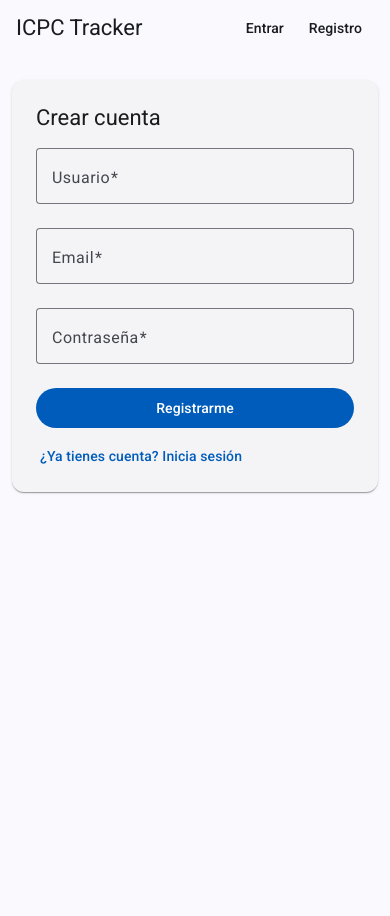
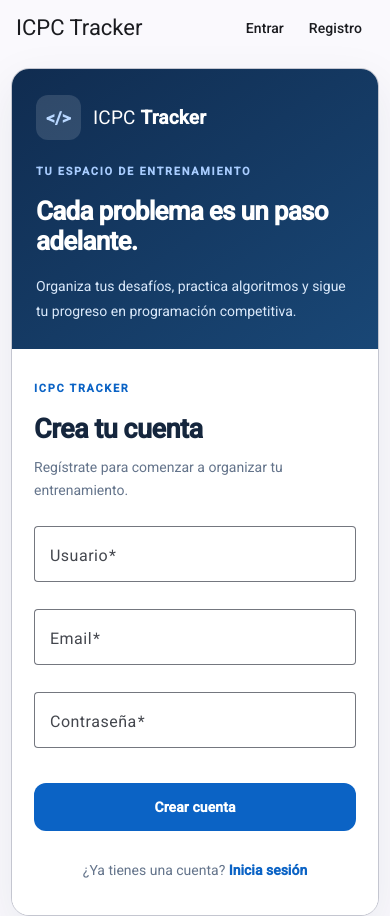
Before and after one commit to Juan-1406/WebMovil-Taller2, an Angular app in the folder frontend/: page /registro in a window 390 px wide. Before the commit the page ends 844 px from the top, so only its background shows below. Built offline with nearby package versions, Linux system fonts and the light colour scheme.

Commit message:
Rediseño de Interfaz Autenticación

```diff
--- /dev/null
+++ b/frontend/src/app/pages/auth-page.css
@@ -0,0 +1,66 @@
+:host {display: block;}
+
+.auth-layout {display: grid; grid-template-columns: minmax(0, 1fr) minmax(0, 1fr);  width: min(1120px, calc(100% - 40px)); min-height: 620px;
+  margin: 40px auto 48px; overflow: hidden; border: 1px solid var(--mat-sys-outline-variant, #e1e5eb); border-radius: 24px; background: #fff;
+  box-shadow: 0 16px 48px rgba(15, 35, 65, 0.08);
+}
+
+.welcome-panel {display: flex; flex-direction: column; justify-content: space-between; gap: 30px;
+  padding: clamp(32px, 4.5vw, 60px); color: #fff; background: linear-gradient(145deg, #102c50, #194776);}
+
+.brand {display: flex; align-items: center; gap: 12px; font-size: 19px;letter-spacing: 0.2px;}
+.brand-mark {display: grid; place-items: center; width: 45px; height: 45px; border-radius: 12px;
+  background: rgba(255, 255, 255, 0.13); color: #b8d7ff; font-weight: 700; font-size: 17px;}
+
+.eyebrow, .form-eyebrow {margin: 0 0 14px; font-size: 11px; font-weight: 700;letter-spacing: 1.7px;}
+.eyebrow { color: #a9cdff; }
+
+.welcome-copy h2 {max-width: 420px; margin: 0 0 18px; font-size: clamp(30px, 3vw, 42px); line-height: 1.16; font-weight: 700;letter-spacing: -0.7px;}
+.welcome-copy > p:last-child {max-width: 420px; margin: 0; color: #d9e8fa; font-size: 15px; line-height: 1.75;}
+
+.features {display: grid; gap: 16px; margin: 0; padding: 0; list-style: none;}
+.features li {display: flex; align-items: center; gap: 12px; font-size: 14px; color: #edf5ff;}
+.feature-dot {flex: 0 0 auto; width: 9px; height: 9px; border-radius: 50%; background: #8cc4ff; box-shadow: 0 0 0 5px rgba(140, 196, 255, 0.12);}
+
+.welcome-footer {margin: 0; color: #bdd5f0; font-size: 12px; letter-spacing: 0.5px;}
+.form-panel {display: flex; align-items: center; justify-content: center; padding: clamp(30px, 4.5vw, 62px); background: #fff;}
+
+.card {width: 100%; max-width: 420px;  border: 0; background: transparent; box-shadow: none;}
+.card mat-card-content,
+.card mat-card-content:first-child,
+.card mat-card-content:last-child {padding: 0;}
+
+.form-heading { margin-bottom: 30px; }
+.form-eyebrow { color: #0b63c5; }
+.form-heading h1 {margin: 0 0 10px; color: #15263d; font-size: clamp(26px, 2.5vw, 33px); font-weight: 700; line-height: 1.2;  letter-spacing: -0.5px;}
+.form-heading > p:last-child {margin: 0; color: #64748b; font-size: 14px; line-height: 1.65;}
+.form {display: flex; flex-direction: column; gap: 7px;}
+.form mat-form-field { width: 100%; }
+
+.submit-btn {width: 100%; height: 48px; margin-top: 8px; border-radius: 12px; font-weight: 600;
+  --mdc-filled-button-container-color: #0b63c5; --mdc-filled-button-label-text-color: #fff;
+  --mat-button-filled-container-color: #0b63c5; --mat-button-filled-label-text-color: #fff;
+}
+
+.switch-auth {margin: 28px 0 0; color: #64748b; text-align: center; font-size: 14px; line-height: 1.6;}
+.switch-auth a {color: #0b63c5; font-weight: 600; text-decoration: none;}
+.switch-auth a:hover { text-decoration: underline; }
+.switch-auth a:focus-visible {outline: 2px solid #0b63c5; outline-offset: 3px; border-radius: 3px;}
+
+@media (max-width: 820px) {
+  .auth-layout {grid-template-columns: 1fr; min-height: 0; margin-top: 24px;}
+  .welcome-panel {gap: 22px; padding: 32px;}
+  .welcome-copy h2 { font-size: 30px; }
+  .welcome-copy > p:last-child { font-size: 14px; }
+  .features, .welcome-footer { display: none; }
+  .form-panel { padding: 40px 32px; }
+}
+
+@media (max-width: 520px) {
+  .auth-layout {width: calc(100% - 24px); margin: 12px auto 24px; border-radius: 18px;}
+  .welcome-panel { padding: 26px 24px; }
+  .welcome-copy h2 { font-size: 26px; }
+  .form-panel { padding: 30px 22px 34px; }
+  .form-heading { margin-bottom: 24px; }
+  .form-heading h1 { font-size: 27px; }
+}
--- a/frontend/src/app/pages/auth-page.ts
+++ b/frontend/src/app/pages/auth-page.ts
@@ -17,16 +17,48 @@ import { AuthService } from '../services/auth.service';
     MatInputModule, MatButtonModule, MatProgressSpinnerModule,
   ],
   template: `
-    <div class="wrap">
+    <section class="auth-layout">
+      <aside class="welcome-panel" aria-label="Acerca de ICPC Tracker">
+        <div class="brand">
+          <span class="brand-mark" aria-hidden="true">&lt;/&gt;</span>
+          <span>ICPC <strong>Tracker</strong></span>
+        </div>
+
+        <div class="welcome-copy">
+          <p class="eyebrow">TU ESPACIO DE ENTRENAMIENTO</p>
+          <h2>Cada problema es un paso adelante.</h2>
+          <p>
+            Organiza tus desafíos, practica algoritmos y sigue tu progreso
+            en programación competitiva.
+          </p>
+        </div>
+
+        <ul class="features">
+          <li><span class="feature-dot" aria-hidden="true"></span>Registra problemas y su estado</li>
+          <li><span class="feature-dot" aria-hidden="true"></span>Organiza tus ejercicios por etiquetas</li>
+          <li><span class="feature-dot" aria-hidden="true"></span>Visualiza tus estadísticas de entrenamiento</li>
+        </ul>
+
+        <p class="welcome-footer">Codeforces · LeetCode · CSES</p>
+      </aside>
+
+      <div class="form-panel">
         <mat-card class="card">
-        <mat-card-header>
-          <mat-card-title>{{ isRegister ? 'Crear cuenta' : 'Iniciar sesión' }}</mat-card-title>
-        </mat-card-header>
           <mat-card-content>
+            <div class="form-heading">
+              <p class="form-eyebrow">ICPC TRACKER</p>
+              <h1>{{ isRegister ? 'Crea tu cuenta' : 'Bienvenido Nuevamente' }}</h1>
+              <p>
+                {{ isRegister
+                  ? 'Regístrate para comenzar a organizar tu entrenamiento.'
+                  : 'Inicia sesión para continuar con tu entrenamiento.' }}
+              </p>
+            </div>
+
             <form [formGroup]="form" (ngSubmit)="submit()" class="form">
               <mat-form-field appearance="outline">
                 <mat-label>Usuario</mat-label>
-              <input matInput formControlName="username" />
+                <input matInput formControlName="username" autocomplete="username" />
                 @if (form.controls.username.hasError('required')) {
                   <mat-error>El usuario es obligatorio</mat-error>
                 } @else if (form.controls.username.hasError('minlength')) {
@@ -37,7 +69,7 @@ import { AuthService } from '../services/auth.service';
               @if (isRegister) {
                 <mat-form-field appearance="outline">
                   <mat-label>Email</mat-label>
-                <input matInput type="email" formControlName="email" />
+                  <input matInput type="email" formControlName="email" autocomplete="email" />
                   @if (form.controls.email.hasError('required')) {
                     <mat-error>El email es obligatorio</mat-error>
                   } @else if (form.controls.email.hasError('email')) {
@@ -48,7 +80,12 @@ import { AuthService } from '../services/auth.service';
 
               <mat-form-field appearance="outline">
                 <mat-label>Contraseña</mat-label>
-              <input matInput type="password" formControlName="password" />
+                <input
+                  matInput
+                  type="password"
+                  formControlName="password"
+                  [attr.autocomplete]="isRegister ? 'new-password' : 'current-password'"
+                />
                 @if (form.controls.password.hasError('required')) {
                   <mat-error>La contraseña es obligatoria</mat-error>
                 } @else if (form.controls.password.hasError('minlength')) {
@@ -56,29 +93,32 @@ import { AuthService } from '../services/auth.service';
                 }
               </mat-form-field>
 
-            <button mat-flat-button type="submit" [disabled]="loading()">
-              @if (loading()) { <mat-spinner diameter="20" /> } @else {
-                {{ isRegister ? 'Registrarme' : 'Entrar' }}
+              <button mat-flat-button class="submit-btn" type="submit" [disabled]="loading()">
+                @if (loading()) {
+                  <mat-spinner diameter="20" aria-label="Procesando" />
+                } @else {
+                  {{ isRegister ? 'Crear cuenta' : 'Iniciar sesión' }}
                 }
               </button>
             </form>
+
+            <p class="switch-auth">
+              @if (isRegister) {
+                ¿Ya tienes una cuenta?
+                <a routerLink="/login">Inicia sesión</a>
+              } @else {
+                ¿Aún no tienes cuenta?
+                <a routerLink="/registro">Regístrate</a>
+              }
+            </p>
           </mat-card-content>
-        <mat-card-actions>
-          @if (isRegister) {
-            <a mat-button routerLink="/login">¿Ya tienes cuenta? Inicia sesión</a>
-          } @else {
-            <a mat-button routerLink="/registro">¿No tienes cuenta? Regístrate</a>
-          }
-        </mat-card-actions>
         </mat-card>
       </div>
+    </section>
   `,
-  styles: `
-    .wrap { display: flex; justify-content: center; padding: 24px 12px; }
-    .card { width: 100%; max-width: 400px; padding: 8px; }
-    .form { display: flex; flex-direction: column; gap: 4px; padding-top: 16px; }
-  `,
+  styleUrl: './auth-page.css',
 })
+
 export class AuthPage {
   private fb = inject(FormBuilder);
   private auth = inject(AuthService);
```
Lines whose indentation alone changed are shown as unchanged.
